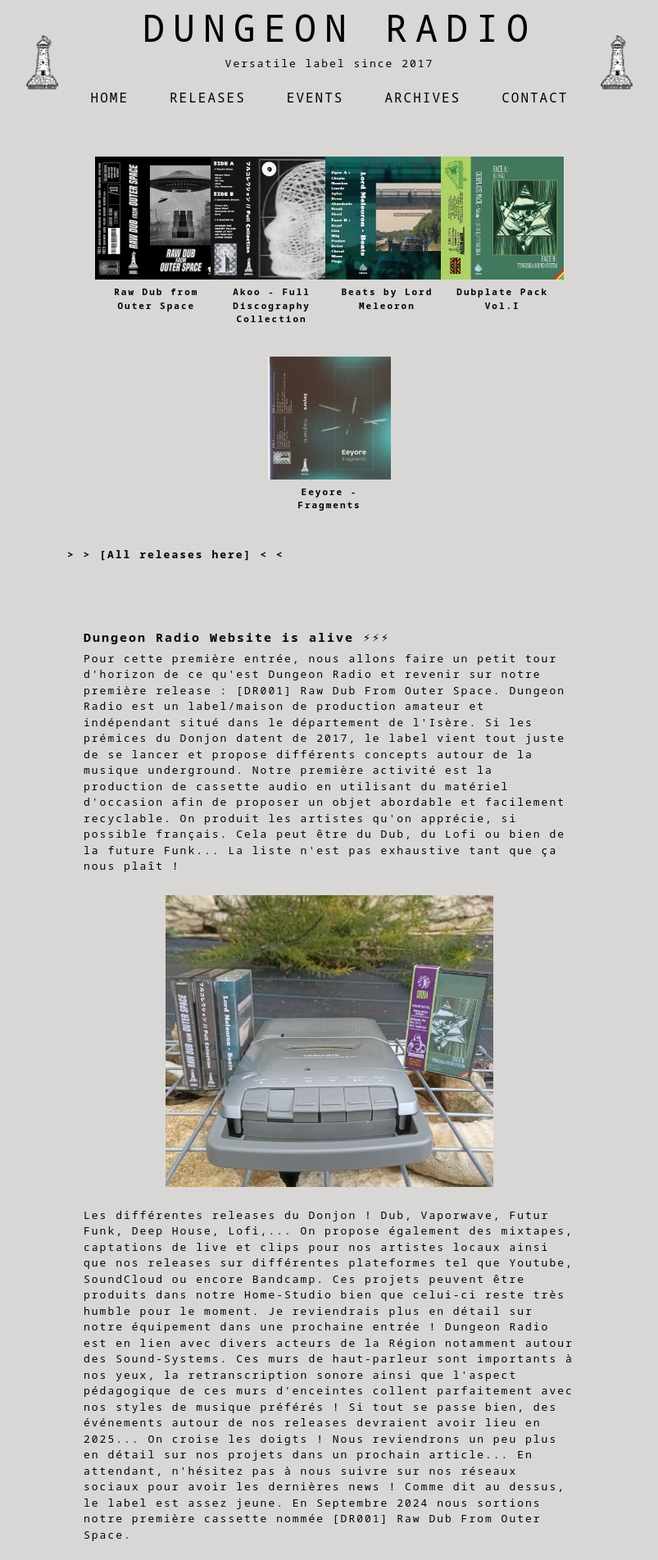
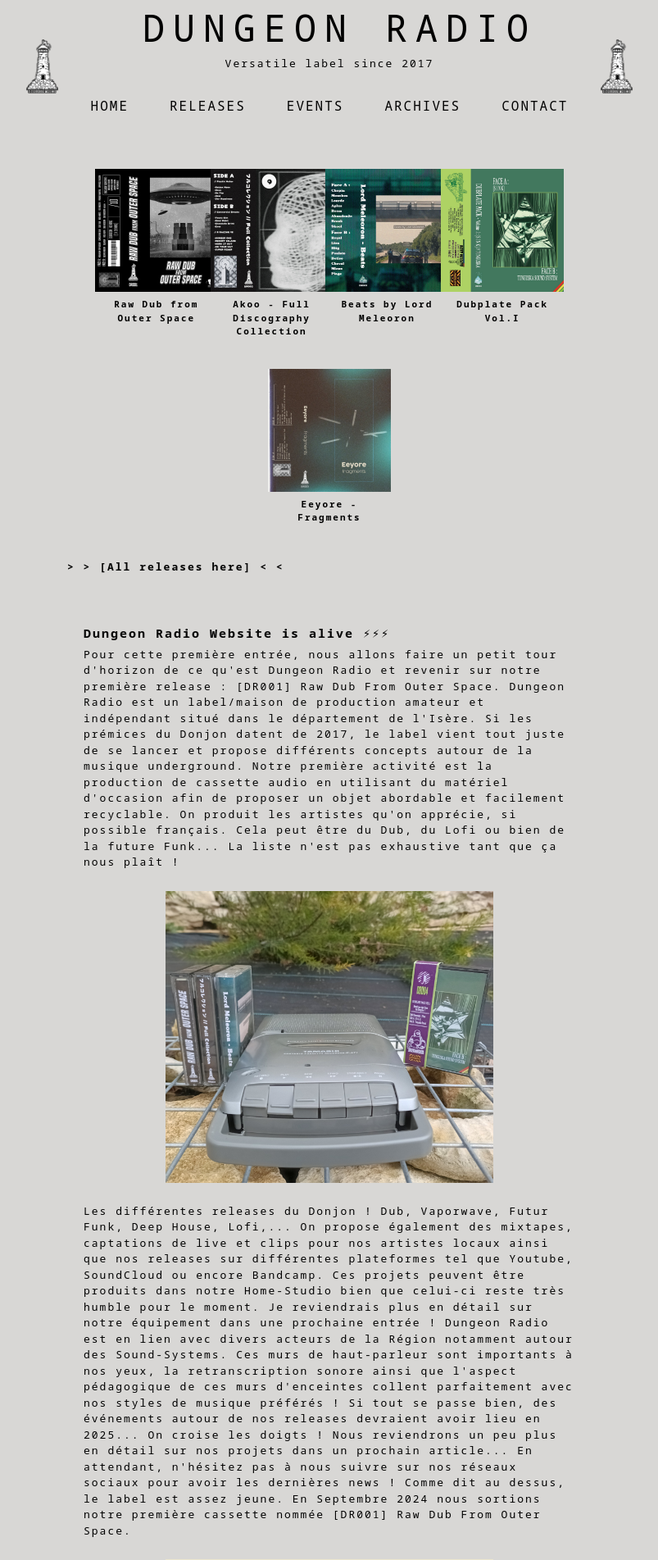
Before and after one commit to Kyytox/dungeon_radio_site, a Flask app: page / in a window 1280 px wide. Shown: the top 1903 px of the page at 82% size, without its empty margins (238-1041 px from the left). Run offline with Flask 3, Linux system fonts and the light colour scheme.

Commit message:
update css margin

```diff
--- a/static/css/styles.css
+++ b/static/css/styles.css
@@ -60,9 +60,9 @@ nav ul {
 }
 
 /* margin bot on last ul element of menu  */
-nav ul:nth-last-child(2) {
+/* nav ul:nth-last-child(2) {
     margin-bottom: 20px;
-}
+} */
 
 
 
@@ -95,6 +95,12 @@ nav img {
     vertical-align: middle;
 }
 
+
+.menu .menu-item:last-child {
+    margin-top: 30px;
+    margin-bottom: 20px;
+}
+
 /*  */
 /*  */
 /*  */
@@ -119,13 +125,13 @@ nav img {
 main {
     flex: 1;
     /* height: 100%; */
-    padding-top: 25px;
+    padding-top: 30px;
     width: 50%;
     background-color: #d8d7d5;
 }
 
 section {
-    margin-bottom: 60px;
+    margin-bottom: 40px;
 }
 
 
```
